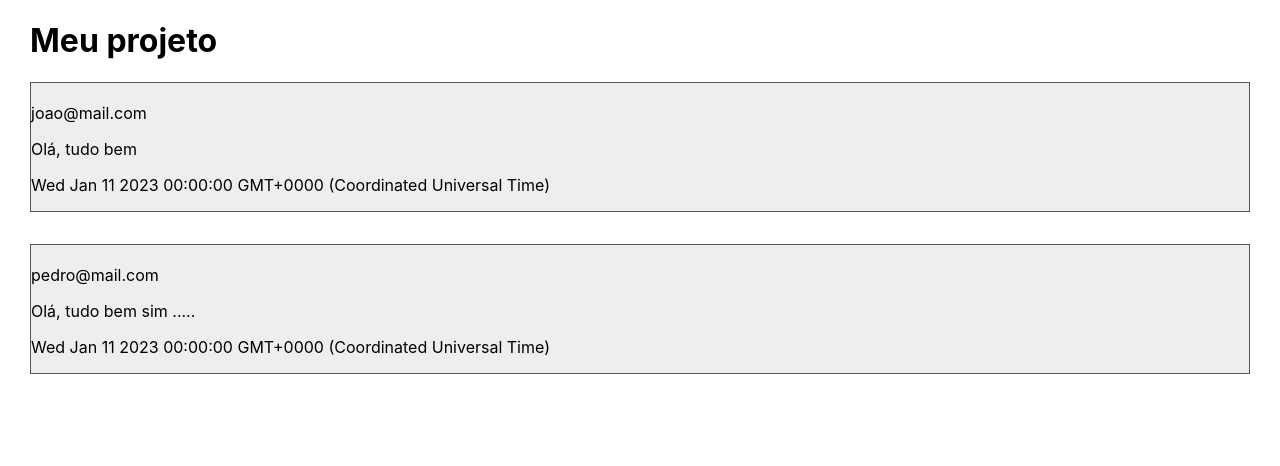
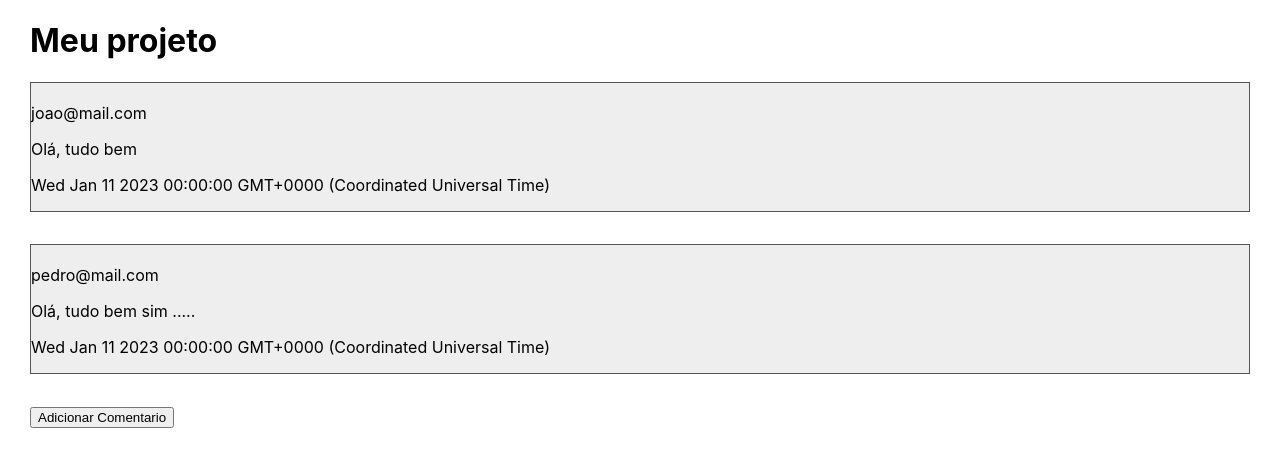
Before and after one commit to ivanProgramador/curso_react_2, a React (Create React App) app in the folder react-basico/: page / in a window 1280 px wide. Shown: the top 466 px of the page. Built offline with nearby package versions, Linux system fonts and the light colour scheme.

Commit message:
state e setstate compreendidos e inplementados

```diff
--- a/react-basico/src/App.js
+++ b/react-basico/src/App.js
@@ -25,7 +25,40 @@
      ]
   }
 
+   adicionarComentario = () =>{
 
+
+     //A mecanica por tras do state e que ele é um array principal que esta recebendo um outro array
+     // entro do state eu criei um indice chamado Comentarios que tambem e um array então primeiro
+     //tenho que acessar o array state e depois apontar o indice para a função set state jogar o dado que eu quero
+     //dentro do array de ocmnetario como na sequencia abaixo
+
+     // colocando um novo comentario dentro do array
+      const novoComentario = {
+        nome:"Pedro",
+        email:"pedro@mail.com",
+        data: new Date(2022,12,11),
+        mensagem:"Olá, tudo bem sim ....."
+      }
+
+      // criando uma variavel pra receber o objeto novo
+     //   let lista = this.state.comentarios;
+     // adicionando o novo objeto a o array principal
+    // lista.push(novoComentario);
+    // colocando ele extamente no indice comentarios
+    //  this.setState({comentarios: lista})
+
+
+    //refatorando pra usar o spread
+    //no set state eu acesso o indice comentarios uso o spread pra puxar tudo
+    // que tem dentro do state e adiciono o novo comentario direto no array
+
+    this.setState({
+      comentarios:[...this.state.comentarios,novoComentario]
+      }
+    )
+
+   }
 
    render(){
         return (
@@ -57,11 +90,9 @@
                   </Comentario>
 
                 ))
+              }
 
-
-
-
-              }
+              <button onClick={this.adicionarComentario}  >Adicionar Comentario</button>
 
 
 
```
